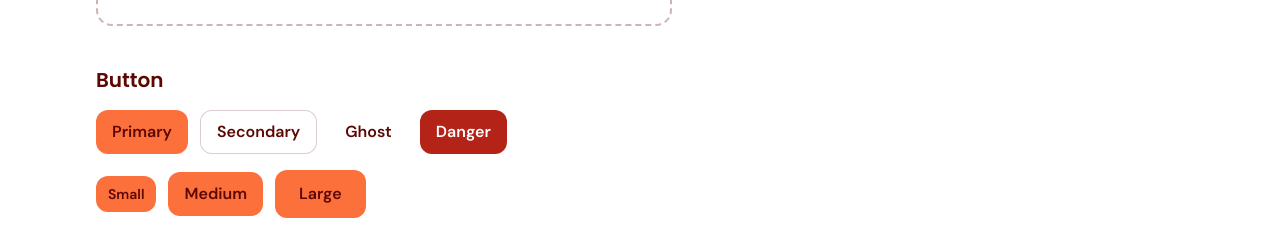
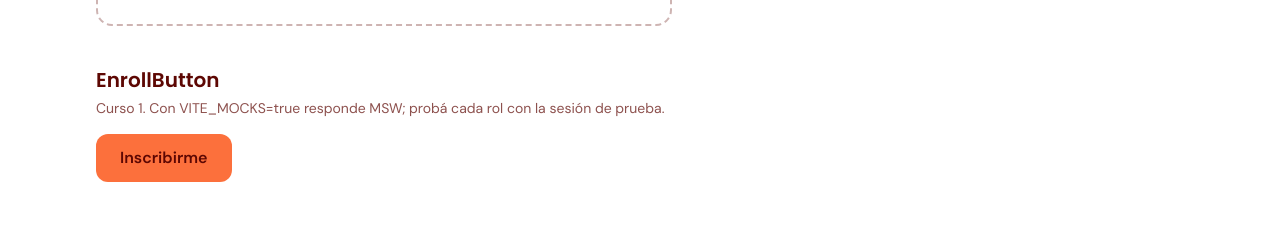
Before and after one commit to Talently-Lab/s2611-SkillUp, a React (Vite) app in the folder frontend/: page /ui in a window 1280 px wide. Both pictures are taken after a click on the button "Simular alumno". Shown: the part 450-677 px from the top of the page. Built offline with nearby package versions, Linux system fonts and the light colour scheme; no server answers.

Commit message:
feat(front): botón de inscripción con sus estados (FE-14)

```diff
--- /dev/null
+++ b/frontend/src/components/course/EnrollButton.tsx
@@ -0,0 +1,159 @@
+import { useEffect, useRef, useState } from 'react'
+import { useLocation, useNavigate } from 'react-router-dom'
+import { useAuth } from '../../hooks/useAuth'
+import { ApiError, MENSAJE_GENERICO, MENSAJE_SIN_CONEXION } from '../../lib/apiClient'
+import { inscribirse, obtenerMisInscripciones } from '../../lib/inscripciones'
+import Alert from '../ui/Alert'
+import Button from '../ui/Button'
+
+type EnrollButtonProps = {
+  courseId: number
+}
+
+// Botón de inscripción del detalle de curso (FE-14). Sin sesión manda a login;
+// al admin no se le muestra.
+function EnrollButton({ courseId }: EnrollButtonProps) {
+  const { usuario } = useAuth()
+  const irALogin = useIrALogin()
+
+  if (!usuario) {
+    return (
+      // Texto provisorio: confirmar con Marketing
+      <Button size="lg" onClick={irALogin}>
+        Inscribirme
+      </Button>
+    )
+  }
+
+  if (usuario.rol === 'admin') return null
+
+  // La key vuelve a montar el botón si cambia el usuario o el curso: el estado
+  // arranca de cero y la consulta se repite sin arrastrar la anterior.
+  return <BotonAlumno key={`${usuario.id}-${courseId}`} courseId={courseId} />
+}
+
+// Igual que RutaProtegida: login vuelve a esta página después de entrar
+function useIrALogin() {
+  const navigate = useNavigate()
+  const location = useLocation()
+  return () => navigate('/login', { state: { desde: location } })
+}
+
+type Estado = 'consultando' | 'disponible' | 'inscribiendo' | 'inscripto' | 'recienInscripto'
+
+function BotonAlumno({ courseId }: EnrollButtonProps) {
+  const [estado, setEstado] = useState<Estado>('consultando')
+  const [error, setError] = useState<string | null>(null)
+  const irALogin = useIrALogin()
+  // Dos clics seguidos pueden leer el estado viejo, antes del render. El ref
+  // cambia en el acto y frena el segundo (igual que useAuthForm).
+  const enviandoRef = useRef(false)
+  // Solo se mueve el foco por algo que hizo el usuario, no al cargar la página
+  const porClic = useRef(false)
+  const avisoRef = useRef<HTMLDivElement>(null)
+
+  useEffect(() => {
+    const controlador = new AbortController()
+    obtenerMisInscripciones(controlador.signal)
+      .then((inscripciones) => {
+        const inscripto = inscripciones.some(
+          (i) => i.curso.id === courseId && i.estado === 'activa',
+        )
+        setEstado(inscripto ? 'inscripto' : 'disponible')
+      })
+      .catch((error: unknown) => {
+        if (controlador.signal.aborted) return
+        // Si la consulta falla se habilita igual: al inscribirse, un 409 dice
+        // si ya lo tenía. Un 401 ya cerró la sesión y EnrollButton pasa a
+        // mostrar el botón de invitado.
+        console.error('No se pudieron consultar las inscripciones:', error)
+        setEstado('disponible')
+      })
+    return () => controlador.abort()
+  }, [courseId])
+
+  // El botón desaparece al inscribirse: el foco pasa al aviso, como el Alert
+  // de los formularios, para que no quede perdido en el body.
+  useEffect(() => {
+    if (porClic.current && (error || estado === 'inscripto' || estado === 'recienInscripto')) {
+      avisoRef.current?.focus()
+    }
+  }, [estado, error])
+
+  async function inscribir() {
+    if (enviandoRef.current) return
+    enviandoRef.current = true
+    porClic.current = true
+    setError(null)
+    setEstado('inscribiendo')
+    try {
+      await inscribirse(courseId)
+      setEstado('recienInscripto')
+    } catch (error) {
+      if (error instanceof ApiError && error.status === 409) {
+        setEstado('inscripto')
+        return
+      }
+      if (error instanceof ApiError && error.status === 401) {
+        // El apiClient ya cerró la sesión como expirada: login muestra el aviso
+        irALogin()
+        return
+      }
+      setEstado('disponible')
+      setError(
+        error instanceof ApiError && error.status === 0 ? MENSAJE_SIN_CONEXION : MENSAJE_GENERICO,
+      )
+    } finally {
+      enviandoRef.current = false
+    }
+  }
+
+  // Textos provisorios: confirmar con Marketing
+  if (estado === 'recienInscripto') {
+    return (
+      <div className="flex flex-col items-start gap-3">
+        <Alert variant="success" ref={avisoRef}>
+          ¡Listo! Ya tenés este curso en Mis cursos.
+        </Alert>
+        <Button variant="secondary" to="/mis-cursos">
+          Ir a mis cursos
+        </Button>
+      </div>
+    )
+  }
+
+  // Textos provisorios: confirmar con Marketing
+  if (estado === 'inscripto') {
+    return (
+      <div className="flex flex-col items-start gap-3">
+        <div
+          ref={avisoRef}
+          tabIndex={-1}
+          className="rounded-lg font-semibold focus:outline-2 focus:outline-offset-2 focus:outline-ink"
+        >
+          Ya tenés este curso
+        </div>
+        <Button variant="secondary" to="/mis-cursos">
+          Ir a mis cursos
+        </Button>
+      </div>
+    )
+  }
+
+  return (
+    <div className="flex flex-col items-start gap-3">
+      {error && <Alert ref={avisoRef}>{error}</Alert>}
+      {/* Texto provisorio: confirmar con Marketing */}
+      <Button
+        size="lg"
+        onClick={inscribir}
+        loading={estado === 'inscribiendo'}
+        disabled={estado === 'consultando'}
+      >
+        Inscribirme
+      </Button>
+    </div>
+  )
+}
+
+export default EnrollButton
--- a/frontend/src/pages/UiKit.tsx
+++ b/frontend/src/pages/UiKit.tsx
@@ -1,3 +1,4 @@
+import EnrollButton from '../components/course/EnrollButton'
 import SesionDePrueba from '../components/dev/SesionDePrueba'
 import Badge from '../components/ui/Badge'
 import Button from '../components/ui/Button'
@@ -13,7 +14,19 @@ function UiKit() {
     <>
       <h1 className="mb-8 text-3xl font-bold">UI Kit</h1>
 
-      {import.meta.env.DEV && <SesionDePrueba />}
+      {import.meta.env.DEV && (
+        <>
+          <SesionDePrueba />
+
+          <section className="mb-10">
+            <h2 className="mb-1 text-xl font-semibold">EnrollButton</h2>
+            <p className="mb-4 text-sm text-ink/70">
+              Curso 1. Con VITE_MOCKS=true responde MSW; probá cada rol con la sesión de prueba.
+            </p>
+            <EnrollButton courseId={1} />
+          </section>
+        </>
+      )}
 
       <section className="mb-10">
         <h2 className="mb-4 text-xl font-semibold">Button</h2>
```
